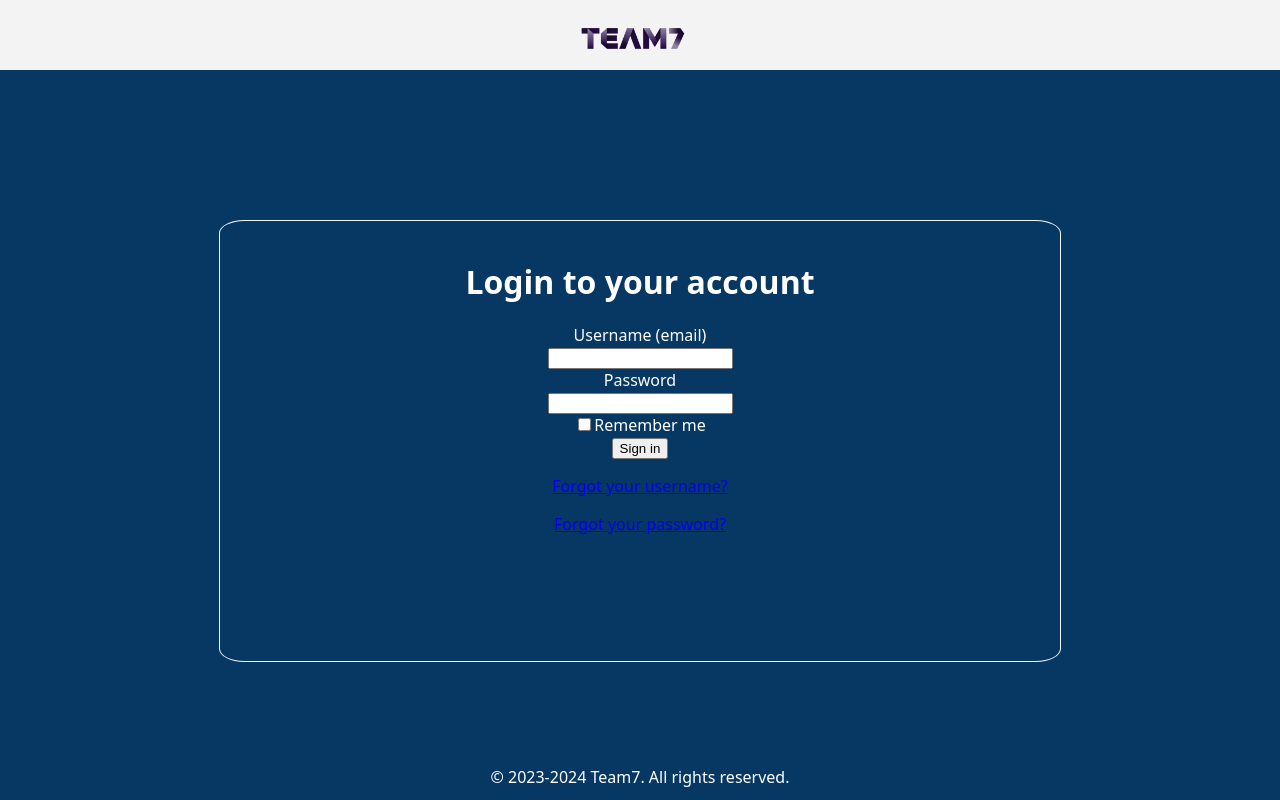
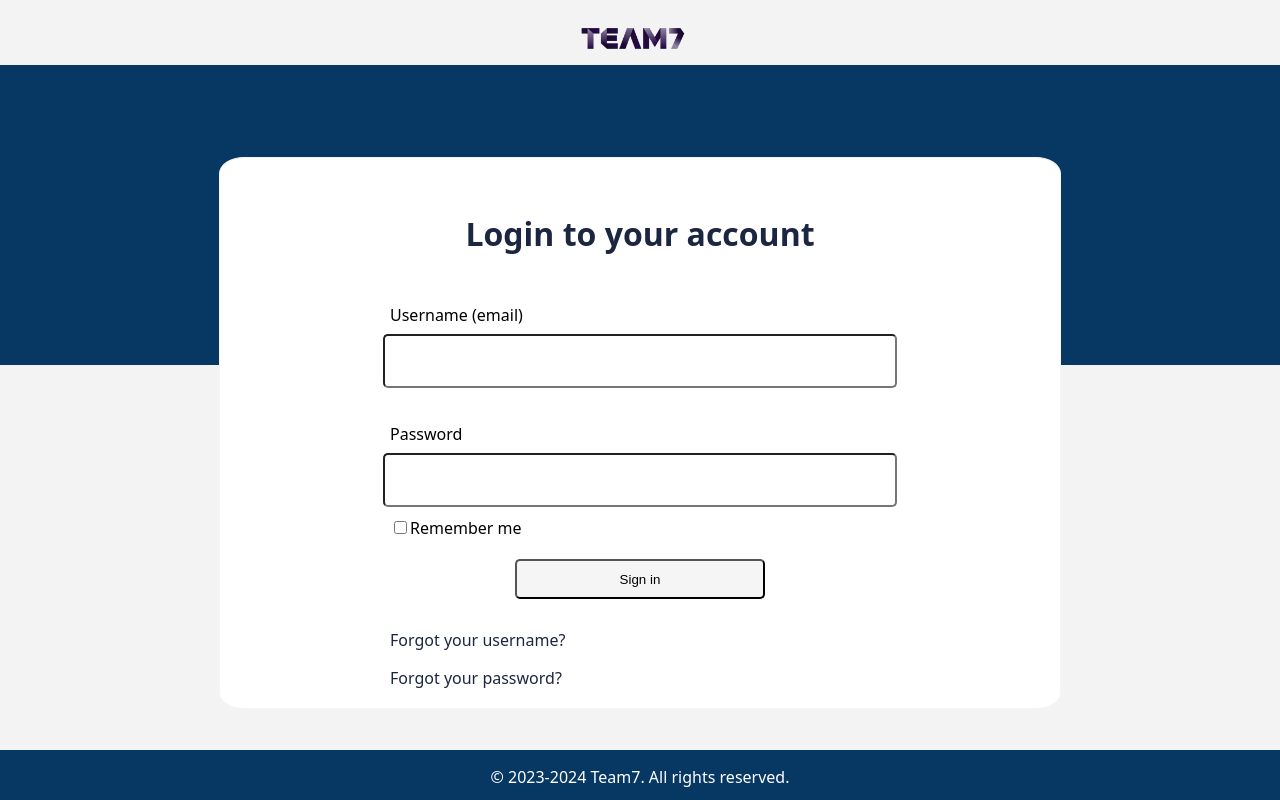
Before and after one commit to He1mont/CapitalOne-Carbon-Impact, a React (Create React App) app in the folder cit-page/: page /login in a window 1280 px wide. Shown: the top 800 px of the page. Built offline with nearby package versions, Linux system fonts and the light colour scheme.

Commit message:
feat: update login page style sheet

```diff
--- a/cit-page/src/assets/styles/Login.css
+++ b/cit-page/src/assets/styles/Login.css
@@ -32,45 +32,22 @@ tml, body {
 
   /*------------------------------ MID ------------------------------*/
   .mid-bar-login{
-    top: 70px;
+    top: 65px;
     width: 100%;
-    height: 500px;
+    height: 120%;
     position: absolute;
   }
   /*---------- HIGH ----------*/
   .mid-high-login{
-    user-select: none;
     width: 100%;
-    height: 700px;
+    height: 300px;
     position: absolute;
     background-color: #073763ff;
-
-  }
-
-  .mid-high-txt-right{
-    position: absolute;
-    text-align: right;
-    background-color: rgb(187, 32, 140);
-    top: 1%;
-    right: 30px;
-    color:white;
-    border-radius: 5px;
-  }
-
-  .mid-high-profile-login{
-    position: absolute;
-    background-color: rgb(187, 32, 140);
-    right: 40px;
-    top: 40px;
-    width: 150px;
-    height: 60px;
-
   }
   /*---------- CENTER ----------*/
   .mid-center-login{
-    user-select: none;
     position: absolute;
-    top: 50%;
+    top: 20%;
     left: 50%;
     height: 300px;
     transform: translate(-50%, -50%);
@@ -79,14 +56,14 @@ tml, body {
     width: 800px;
     position: relative;
     margin-top: 50px;
-    height: 400px;
+    height: 510px;
     border-style: solid;
     border-radius: 3%;
     border-width: 10%;
-    border-color: aliceblue;
-    color: white;
+    border-color: whitesmoke;
+    background-color: white;
+    color: black;
     text-align: center;
-    /* background-color: rgb(94, 105, 227); */
   }
   .mid-box-txt-login{
     position: absolute;
@@ -98,9 +75,53 @@ tml, body {
     line-height: 8px;
   }
   .mid-box-txt-title-login{
-    line-height: 40px;
+    line-height: 70px;
     text-align: center;
-    color: white;
+    color: #1c2640ff;
+    font-size: xx-large;
+  }
+  /*---------- Login Form ----------*/
+  .login-form{
+    margin-top: 40px;
+  }
+  .form-control{
+    width: 500px;
+    height: 40px;
+    font-size: 15px;
+    border-width: 2px;
+    border-radius: 5px;
+    padding: 5px;
+  }
+  .login-input-title{
+    margin-top: 35px;
+    text-align: left;
+    margin-left: 150px;
+    margin-bottom: 8px;
+  }
+  .login-remember{
+    margin-top: 10px;
+    text-align: left;
+    margin-left: 150px;
+  }
+  .login-btn-submit{
+    margin-top: 20px;
+    width: 250px;
+    height: 40px;
+    border-width: 2px;
+    border-radius: 5px;
+    background-color: whitesmoke;
+  }
+  .login-btn-submit:hover{
+    background-color: rgb(236, 236, 236);
+  }
+  .login-forgotten-btn{
+    text-align: left;
+    margin-top: 30px;
+    margin-left: 150px;
+  }
+  a{
+    text-decoration: none;
+    color: #1c2640ff;
   }
   /*---------- LOW ----------*/
   .mid-low{
@@ -114,7 +135,7 @@ tml, body {
   .mid-low-help{
     position: absolute;
     text-align: left;
-    bottom: 10px;
+    top: 5px;
     left: 20px;
   }
   .small-help-btn{
```
